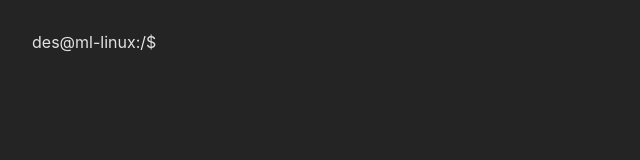
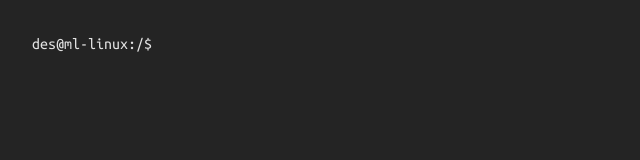
Before and after one commit to desmondstular/personal-website, a React (Vite) app: page / in a window 1280 px wide. Shown: the top 160 px of the page, without its empty margins (0-640 px from the left). Built offline with nearby package versions, Linux system fonts and the light colour scheme.

Commit message:
Terminal prevents users from selecting user identifier and deleting. Added copy command as well

```diff
--- a/src/components/terminal/terminal-window/TerminalWindow.tsx
+++ b/src/components/terminal/terminal-window/TerminalWindow.tsx
@@ -16,33 +16,58 @@ const TerminalWindow = () => {
 
   const onKeyDown = (e: React.KeyboardEvent<HTMLInputElement>) => {
     if (inputRef.current) {
+      const cursorPos: number | null = inputRef.current.selectionStart;
+      const selectEnd: number | null = inputRef.current.selectionEnd;
+      const inputValue: string = inputRef.current.value.length === userIdentifier.length ? '' : inputRef.current.value.split(userIdentifier)[1];
+
+      // If cursor position is not null
+      if (cursorPos !== null && selectEnd !== null) {
+
+        // If user hits enter key to input command
         if (e.key === "Enter") {
-        const inputValue = inputRef.current.value.split(userIdentifier)[1];
 
-        console.log(inputValue)
-
+          // Clear history command
           if (inputValue === "clear") {
             setHistory([]);
           } else {
             setHistory([...history, inputValue]);
           }
+
           inputRef.current.value = userIdentifier;
           inputRef.current.scrollIntoView({behavior: "smooth"})
           e.preventDefault()
         }
 
+        // if user enters ctrl key and c to end input line
         else if (e.ctrlKey && e.key === "c") {
-        const inputValue = inputRef.current.value;
-        console.log(inputValue);
+          // If trying to copy text, copy and reset caret to selection end
+          if (cursorPos !== selectEnd) {
+            setTimeout(() => {
+              if (inputRef.current !== null) {
+                inputRef.current.selectionStart = inputRef.current.selectionEnd;
+              }
+            }, 0);
+          }
+
+          // If trying to send ctrl+c stop command
+          else {
             inputRef.current.value = '';
-        setHistory([...history, "^C"]);
+            setHistory([...history, `${inputValue}^C`]);
             inputRef.current.scrollIntoView({behavior: "smooth"});
             e.preventDefault();
           }
+        }
 
-      else if (e.key === "Backspace") {
-        if (inputRef.current.value === userIdentifier) {
+        // Ensure user cannot delete user identifier
+        else if (e.key === "Backspace" || e.key === "Delete") {
+          if (cursorPos <= userIdentifier.length) {
+            if (selectEnd <= userIdentifier.length) {
               e.preventDefault();
+            }
+
+            // Reset cursor to start of input field
+            inputRef.current.selectionStart = userIdentifier.length;
+          }
         }
       }
     }
@@ -73,12 +98,13 @@ const TerminalWindow = () => {
         <p className="terminal-history-line">{userIdentifier} {history}</p>
       ))}
       <div className="terminal-input">
-        <input
+        <textarea
           className="terminal-input-field"
           spellCheck="false"
           ref={inputRef}
           onKeyDown={onKeyDown}>
-        </input>
+
+        </textarea>
       </div>
     </div>
   )
--- a/src/components/terminal/terminal-window/terminal-window.css
+++ b/src/components/terminal/terminal-window/terminal-window.css
@@ -1,3 +1,5 @@
+@import url('https://fonts.googleapis.com/css2?family=Ubuntu+Mono:ital,wght@0,400;0,700;1,400;1,700&display=swap');
+
 .terminal {
   display: flex;
   flex-direction: column;
@@ -28,7 +30,6 @@
   height: 100%;
   width: 100%;
   overflow-y: hidden;
-  user-select: none;
 }
 
 .terminal-input-field:focus {
--- a/src/index.css
+++ b/src/index.css
@@ -1,5 +1,7 @@
+@import url('https://fonts.googleapis.com/css2?family=Ubuntu+Mono:ital,wght@0,400;0,700;1,400;1,700&display=swap');
+
 :root {
-  font-family: Inter, system-ui, Avenir, Helvetica, Arial, sans-serif;
+  font-family: "Ubuntu Mono", Inter, system-ui, Avenir, Helvetica, Arial, sans-serif, serif;
   line-height: 1.5;
   font-weight: 400;
 
```
Lines whose indentation alone changed are shown as unchanged.
